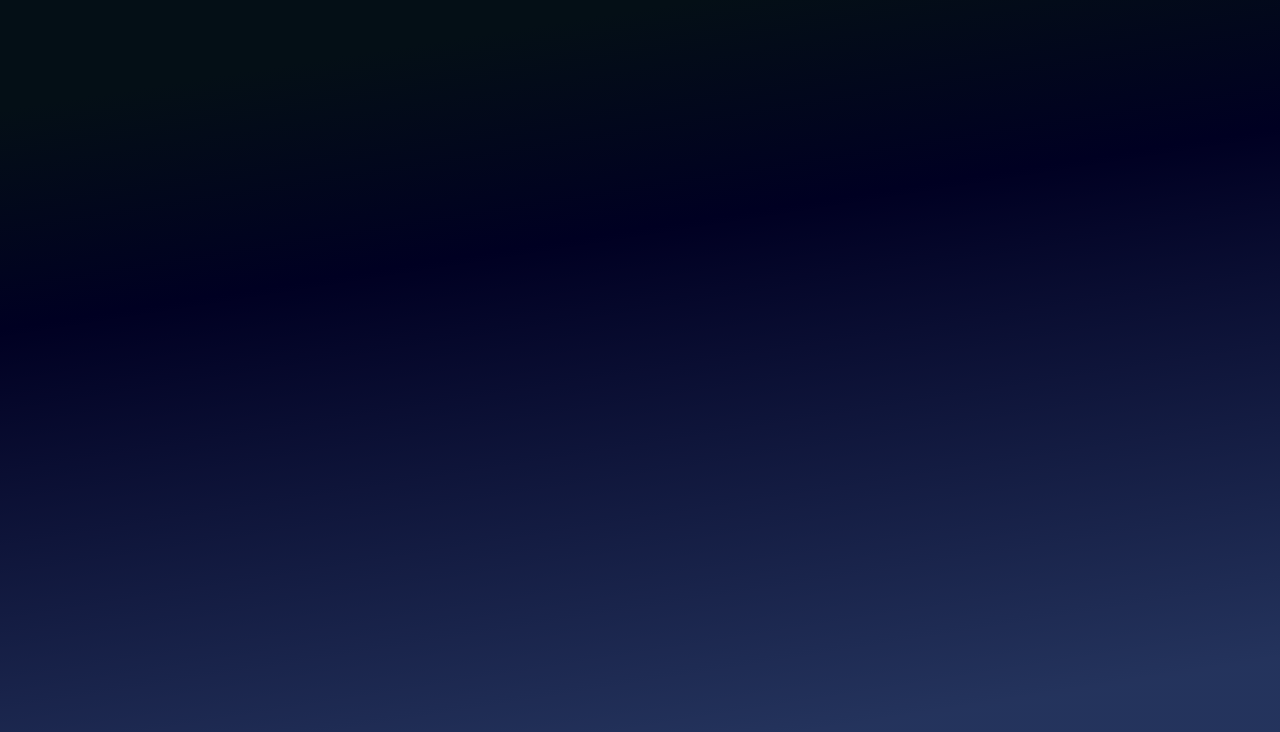
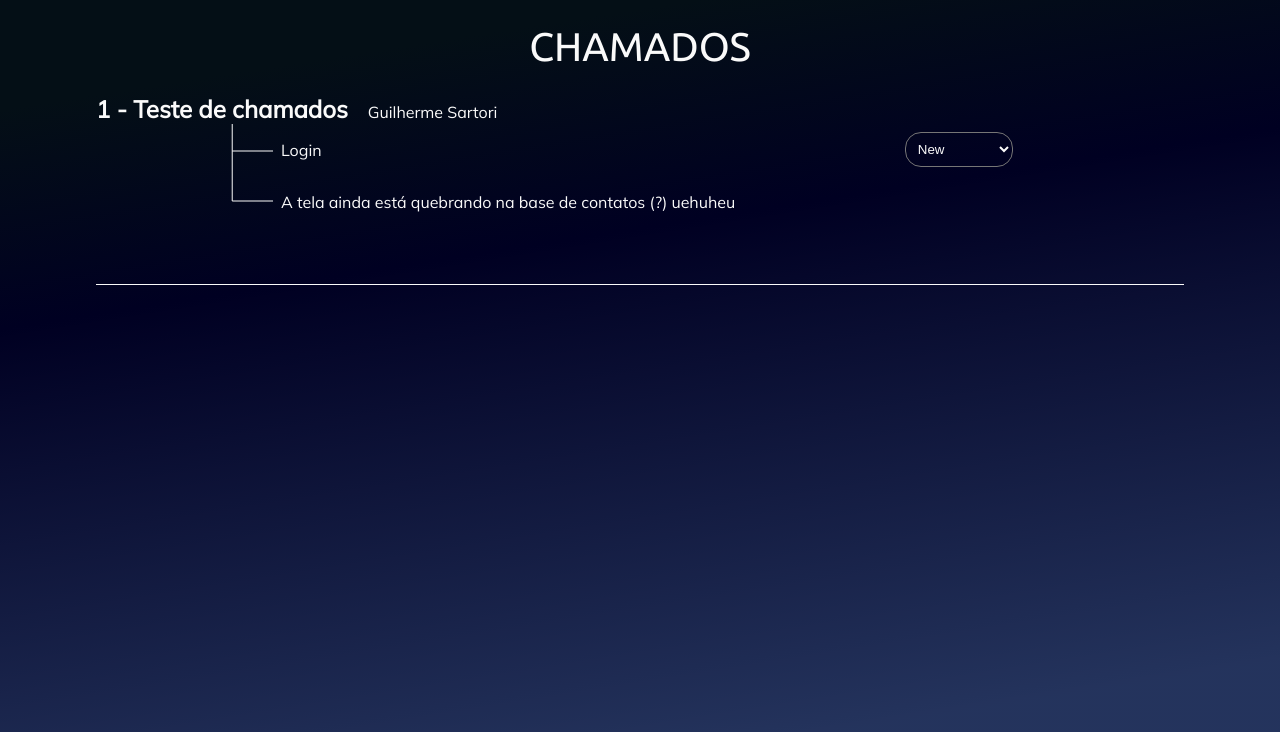
Before and after one commit to guisartori/call-manager-web, a React (Create React App) app: page /calls/1 in a window 1280 px wide. Shown: the top 732 px of the page. Built offline with nearby package versions, Linux system fonts and the light colour scheme.

Commit message:
recriando calls e projects page e components, html e css

```diff
--- a/src/Routes.tsx
+++ b/src/Routes.tsx
@@ -3,12 +3,14 @@ import { Route, BrowserRouter } from 'react-router-dom'
 
 import Home from './pages/Home'
 import Projects from './pages/Projects'
+import Calls from './pages/Calls'
 
 const Routes = () => {
     return (
         <BrowserRouter>
             <Route component={Home} path="/" exact />
             <Route component={Projects} path="/projects" />
+            <Route component={Calls} path="/calls/:projectId" />
         </BrowserRouter>
     )
 }
--- /dev/null
+++ b/src/components/Call/index.tsx
@@ -0,0 +1,69 @@
+import React from 'react'
+import './styles.css'
+
+interface CallInterface {
+    call_id: number,
+    call_title: string,
+    call_creator_name: string,
+    functionality_name: string,
+    call_description: string
+}
+
+const Call = (props: CallInterface) => {
+    return (
+        <div className="call">
+            <div className="call-title">
+                <h2>{`${props.call_id} - ${props.call_title}`}</h2>
+                <span>{props.call_creator_name}</span>
+            </div>
+            <div className="call-info">
+                <svg>
+                    <line x1="70%" x2="70%" y1={0} y2={77} />
+                    <line x1="70%" x2="95%" y1={27} y2={27} />
+                    <line x1="70%" x2="95%" y1={77} y2={77} />
+                </svg>
+                <div className="status-button">
+                    <select name="statusBtn" id="statusBtn">
+                        <option value="1">New</option>
+                        <option value="2">Doing</option>
+                        <option value="3">Done</option>
+                        <option value="4">Paused</option>
+                    </select>
+                </div>
+                <ul>
+                    <li>
+                        {props.functionality_name}
+                    </li>
+                    <li>
+                        {props.call_description}
+                    </li>
+                </ul>
+            </div>
+            {/* <div className="call-history">
+                <h3>
+                    Histórico
+                </h3>
+                <ul>
+                    <li>
+                        <h4>Doing to Done</h4>
+                        Guilherme Sartori says: <span>"Finalizando o trabalho e enviando o commit ao server."</span>
+                    </li>
+                    <li>
+                        <h4>Paused to Doing</h4>
+                        Guilherme Sartori says: <span>"Retomando o trabalho."</span>
+                    </li>
+                    <li>
+                        <h4>Doing to Paused</h4>
+                        Guilherme Sartori says: <span>"Pausa para jogar gears 5 e F1."</span>
+                    </li>
+                    <li>
+                        <h4>New to Doing</h4>
+                        Guilherme Sartori says: <span>"Iniciando o chamado."</span>
+                    </li>
+                </ul>
+            </div> */}
+        </div>
+    )
+}
+
+export default Call
--- /dev/null
+++ b/src/components/Call/styles.css
@@ -0,0 +1,73 @@
+.call {
+    color: #FAFAFA;
+    display: flex;
+    width: 85%;
+    padding: 24px 0;
+    margin: 0px auto;
+    flex-direction: column;
+    border-bottom: 1px solid #fafafa;
+}
+
+.call ul {
+    list-style: none;
+    padding: 0;
+    margin: 0;
+}
+
+.call ul li {
+    padding: 16px 0;
+}
+
+.call .call-title {
+    display: flex;
+    align-items: baseline;
+}
+
+.call .call-title span {
+    transform: translateX(20px);
+}
+
+.call .call-info {
+    display: flex;
+    justify-content: flex-end;
+    height: 136px;
+    position: relative;
+}
+
+.call .status-button {
+    position: absolute;
+    padding: 8px;
+    width: 124px;
+    right: 15%;
+}
+
+.call .status-button select {
+    width: 100%;
+    color: #FAFAFA;
+    padding: 8px;
+    background: transparent;
+    border-radius: 16px;
+}
+
+.call .status-button select option {
+    background: #FAFAFA;
+    color: #101010;
+}
+
+.call .status-button select:focus {
+    outline: none;
+}
+
+.call .call-info svg {
+    height: 100%;
+    width: 15%;
+}
+
+.call svg line {
+    stroke: #FAFAFA;
+    stroke-width: 1px;
+}
+
+.call .call-info ul {
+    width: 83%;
+}
--- a/src/components/ProjectCard/index.tsx
+++ b/src/components/ProjectCard/index.tsx
@@ -1,9 +1,32 @@
 import React from 'react'
 import './styles.css'
+import { useHistory } from 'react-router-dom'
 
-const ProjectCard = () => {
+interface ProjectCardInterface {
+    project_id: number
+    total_new_calls: number,
+    project_name: string,
+    percentual: number
+}
+
+const ProjectCard = (props: ProjectCardInterface) => {
+    const history = useHistory()
+    const handleClickOpenCalls = () => {
+        history.push(`/calls/${props.project_id}`)
+    }
+
     return (
-        <p>Teste</p>
+        <div className="project-card" onClick={handleClickOpenCalls}>
+            <div className="badge-new">
+                {props.total_new_calls}
+            </div>
+            <h2>
+                {props.project_name}
+            </h2>
+            <div className="progress-bar" style={{ width: `${props.percentual}%` }}>
+                {props.percentual}%...
+            </div>
+        </div>
     )
 }
 
--- a/src/components/ProjectCard/styles.css
+++ b/src/components/ProjectCard/styles.css
@@ -0,0 +1,45 @@
+.project-card {
+    border: 2px solid #FAFAFA;
+    border-radius: 8px;
+    position: relative;
+    width: 400px;
+    height: 120px;
+    display: flex;
+    flex-direction: column;
+    justify-content: center;
+    cursor: pointer;
+}
+
+.badge-new {
+    position: absolute;
+    right: 24px;
+    top: -20px;
+    font-size: 24px;
+    min-width: 40px;
+    min-height: 40px;
+    display: flex;
+    justify-content: center;
+    align-items: center;
+    /* padding: 8px; */
+    background: linear-gradient(180deg, #0094C6 0%, #008BBD 27.6%, #001242 100%);
+    z-index: 99;
+    border-radius: 50%;
+}
+
+.project-card h2 {
+    display: flex;
+    align-self: center;
+}
+
+.progress-bar {
+    position: absolute;
+    background: linear-gradient(270deg, #0094C6 -24.18%, #000022 100%);
+    border-radius: 0px 12px 12px 8px;
+    height: 24px;
+    bottom: 0.5px;
+    padding-right: 4px;
+    min-width: 15%;
+    max-width: 100%;
+    display: flex;
+    justify-content: flex-end;
+}
--- /dev/null
+++ b/src/pages/Calls/index.tsx
@@ -0,0 +1,19 @@
+import React from 'react'
+import './styles.css'
+import Call from '../../components/Call'
+
+const Calls = () => {
+    return (
+        <>
+            <h1>Chamados</h1>
+            <Call
+                call_id={1}
+                call_title="Teste de chamados"
+                call_creator_name="Guilherme Sartori"
+                functionality_name="Login"
+                call_description="A tela ainda está quebrando na base de contatos (?) uehuheu" />
+        </>
+    )
+}
+
+export default Calls
--- a/src/pages/Projects/index.tsx
+++ b/src/pages/Projects/index.tsx
@@ -6,7 +6,7 @@ const Projects = () => {
     return (
         <>
             <h1>Projetos</h1>
-            <ProjectCard />
+            <ProjectCard total_new_calls={2} project_name="WorkManager LITE" percentual={1} project_id={1} />
         </>
     )
 }
```
Also changed, not shown: src/pages/Calls/styles.css (added).
